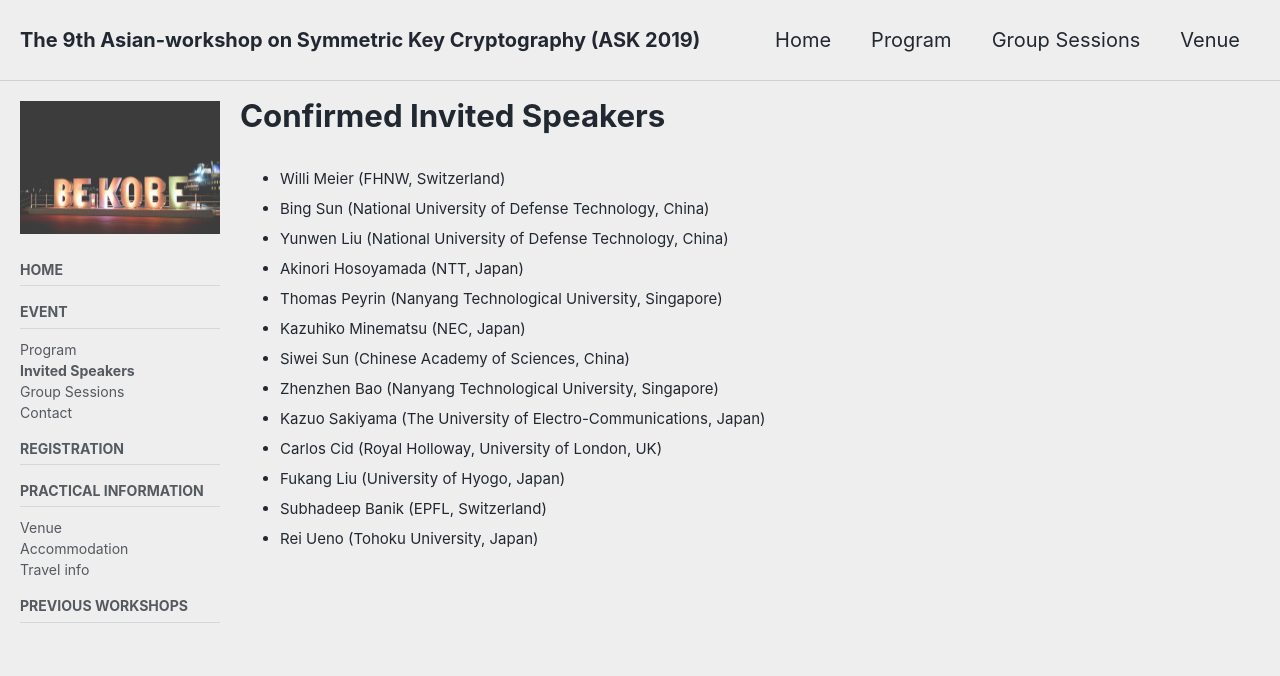
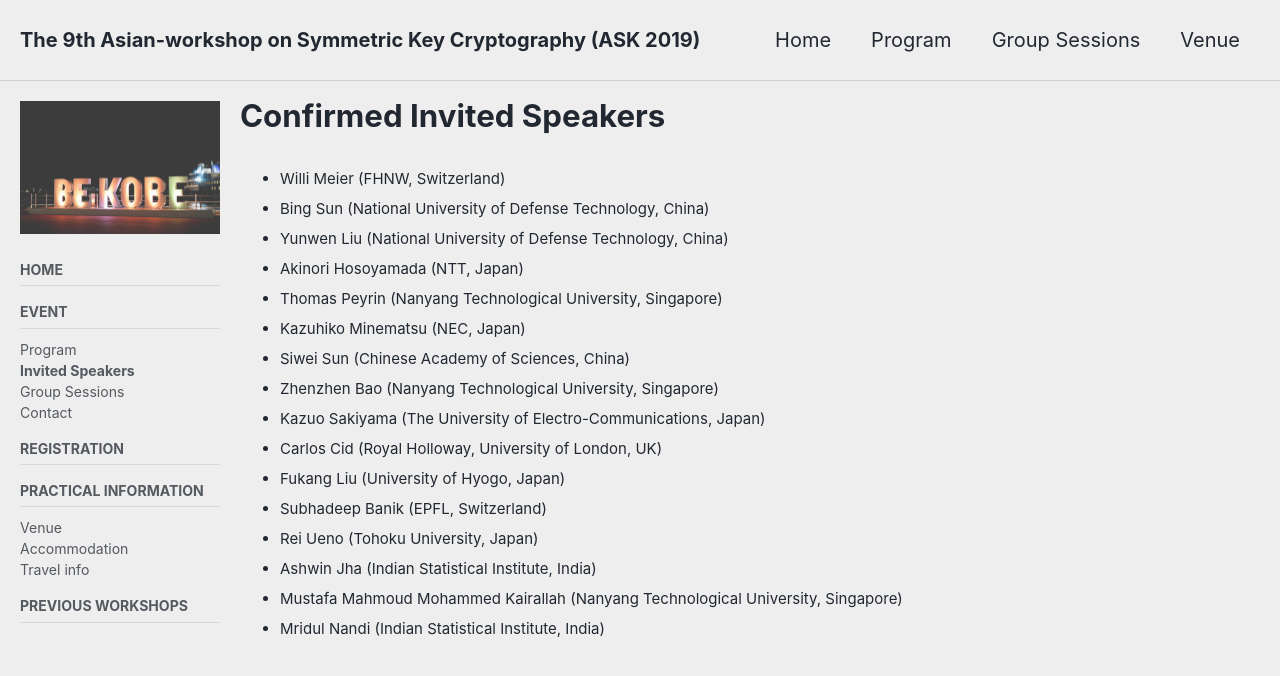
Before and after one commit to askworkshop/ask2019, a Jekyll site: the page built from invited.md, in a window 1280 px wide and 900 px high. Shown: the top 676 px of the window. Built offline with Jekyll 4.4.1, drawn with Linux system fonts in a browser that asks for light colours; cached includes are drawn as plain includes; nearby versions of some CDN libraries; our own code applies the rules of GitHub Pages for plain Markdown files.

Commit message:
add some people in the invited list

```diff
--- a/invited.md
+++ b/invited.md
@@ -24,3 +24,6 @@ sidebar:
 - Fukang Liu (University of Hyogo, Japan)
 - Subhadeep Banik (EPFL, Switzerland)
 - Rei Ueno (Tohoku University, Japan)
+- Ashwin Jha (Indian Statistical Institute, India)
+- Mustafa Mahmoud Mohammed Kairallah (Nanyang Technological University, Singapore)
+- Mridul Nandi (Indian Statistical Institute, India)
```
